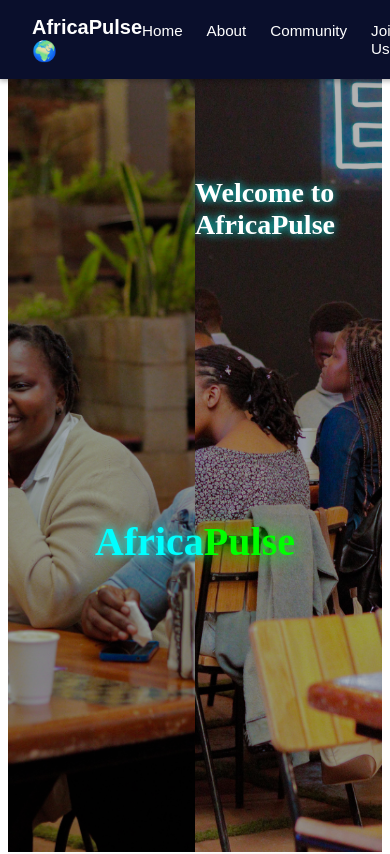
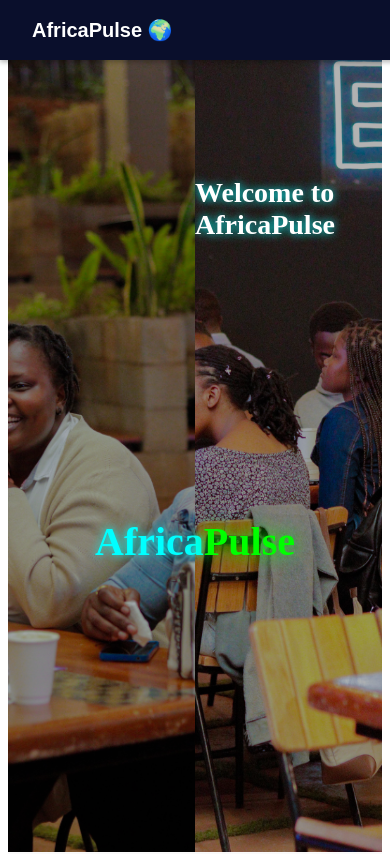
Before and after one commit to Nickfx9/AfricaPulse, a Next.js app: page / in a window 390 px wide. Shown: the top 854 px of the page. Built offline with nearby package versions, Linux system fonts and the light colour scheme.

Commit message:
Added responsive navbar with mobile hamburger menu

```diff
--- a/components/Navbar.jsx
+++ b/components/Navbar.jsx
@@ -1,15 +1,23 @@
+import React, { useState } from 'react';
 import Link from 'next/link';
 
 export default function Navbar() {
+  const [isOpen, setIsOpen] = useState(false);
+
   return (
     <nav className="navbar">
       <div className="navbar-logo">AfricaPulse 🌍</div>
-      <ul className="navbar-links">
-        <li><a href="#home">Home</a></li>
-        <li><a href="#about">About</a></li>
-        <li><a href="#community">Community</a></li>
-        <li><a href="#join-us">Join Us</a></li>
-        <li><a href="#contact">Contact</a></li>
+
+      <div className="hamburger" onClick={() => setIsOpen(!isOpen)}>
+        {isOpen ? '✖' : '☰'}
+      </div>
+
+      <ul className={`navbar-links ${isOpen ? 'show' : ''}`}>
+        <li><a href="#home" onClick={() => setIsOpen(false)}>Home</a></li>
+        <li><a href="#about" onClick={() => setIsOpen(false)}>About</a></li>
+        <li><a href="#community" onClick={() => setIsOpen(false)}>Community</a></li>
+        <li><a href="#join-us" onClick={() => setIsOpen(false)}>Join Us</a></li>
+        <li><a href="#contact" onClick={() => setIsOpen(false)}>Contact</a></li>
       </ul>
     </nav>
   );
--- a/styles/styles.css
+++ b/styles/styles.css
@@ -43,3 +43,36 @@
 .navbar-links li a:hover {
   color: #3399ff;
 }
+.hamburger {
+  display: none;
+  font-size: 1.5rem;
+  cursor: pointer;
+}
+
+/* Responsive navbar for small screens */
+@media (max-width: 768px) {
+  .navbar {
+    flex-wrap: wrap;
+  }
+
+  .hamburger {
+    display: block;
+  }
+
+  .navbar-links {
+    flex-direction: column;
+    width: 100%;
+    display: none;
+    margin-top: 10px;
+  }
+
+  .navbar-links.show {
+    display: flex;
+  }
+
+  .navbar-links li {
+    padding: 10px 0;
+    border-top: 1px solid #333;
+    text-align: center;
+  }
+}
```
